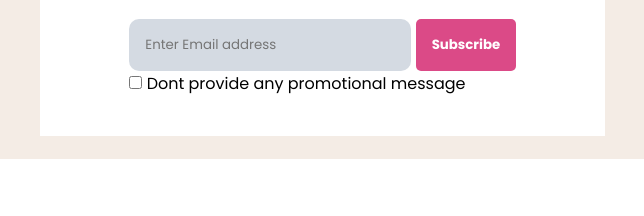
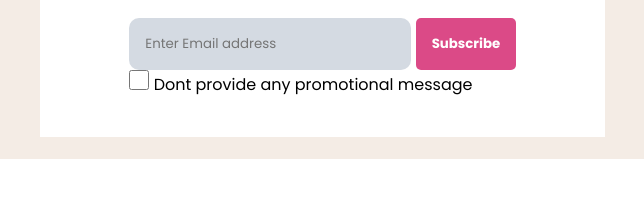
Before and after one commit to Fatiroot/projet-2, a plain HTML site: page index.html in a window 1280 px wide. Shown: the part 2760-2976 px from the top of the page, 310-954 px from the left. Drawn offline with Linux system fonts and the light colour scheme.

Commit message:
4 commit

```diff
--- a/css/home.css
+++ b/css/home.css
@@ -219,10 +219,10 @@ h4{
     font-weight:700;
 
 }
-.input-3{
-    background-color: #D4DAE2;
-    border: #fff;
-}
+.input-3[type="checkbox"] {
+    width: 20px;
+    height: 20px;
+  }
 footer{
     margin-top: 60px;
 }
```
